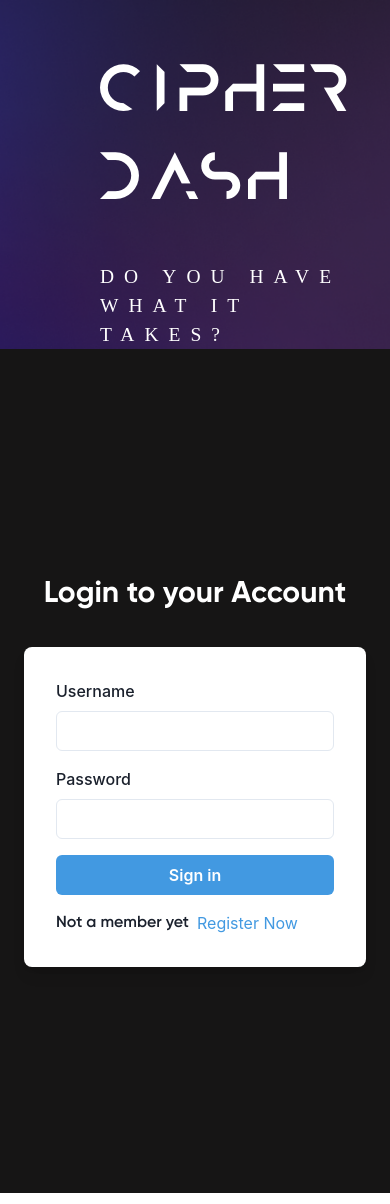
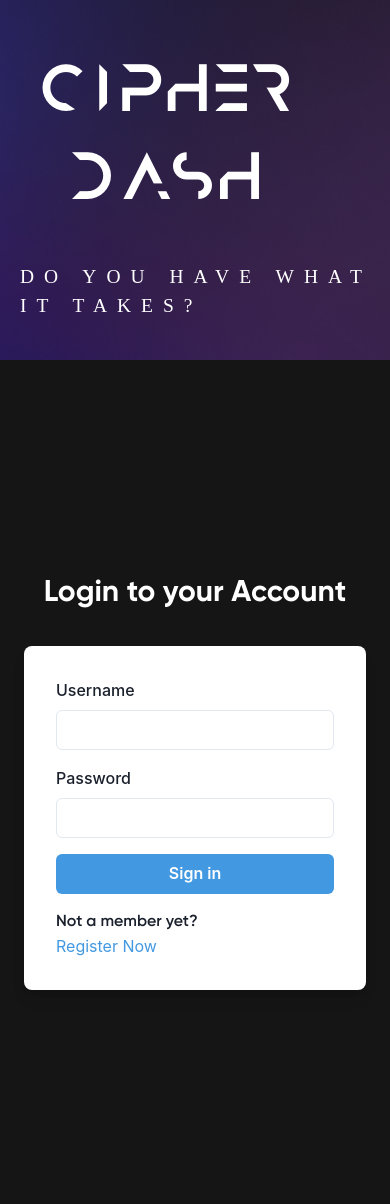
Before and after one commit to dsc-jiit-128/CrypticHunt, a React (Create React App) app in the folder cryptic_hunt/: page / in a window 390 px wide. Built offline with nearby package versions, Linux system fonts and the light colour scheme.

Commit message:
moby view

```diff
--- a/cryptic_hunt/src/Pages/Home.js
+++ b/cryptic_hunt/src/Pages/Home.js
@@ -15,14 +15,14 @@ function Home1() {
     justifyContent={'space-between'} bgRepeat='no-repeat' bgSize='cover' bgPosition='center'
     >
 
-      <Box   >
-      <Text fontFamily={'Anurati'} align={'left'}  ml={{base:100,md:100}} mt={{base:50,md:-100}}
-      alignItems={'left'} justifyContent={'left'}
-      mb={{base:10,md:0}}
+      <Box   justifyContent={'center'}  >
+      <Text fontFamily={'Anurati'}   ml={{base:0,md:100}} mt={{base:50,md:-100}}
+      mb={{base:10,md:0}} mr={{base:50,md:0}} align={{'base':'center','md':'left'}}
+
       color={'white'} fontSize={{base:'15vw',md:'8vw'}}>C I PHER<br></br>DASH</Text>
       <br></br><br></br><br></br><br></br>
-      <Text fontFamily={'Momcake'} align={'left'}  ml={100} mt={-100}
-      alignItems={'left'} justifyContent={'left'}  letterSpacing={10}
+      <Text fontFamily={'Momcake'} justifyContent={{'base':'center','md':'left'}}   ml={{base:5,md:100}} mt={-100}
+      alignItems={'left'}  letterSpacing={10}  mb={10}
       color={'white'} fontSize={{base:'5vw',md:'2vw'}}>DO YOU HAVE WHAT IT TAKES? </Text>
 
 
--- a/cryptic_hunt/src/Pages/NewTeam.js
+++ b/cryptic_hunt/src/Pages/NewTeam.js
@@ -14,14 +14,14 @@ export default function Team() {
     overflowX="hidden"
     justifyContent={'space-between'} bgRepeat='no-repeat' bgSize='cover' bgPosition='center'
     >
-   <Box   >
-      <Text fontFamily={'Anurati'} align={'left'}  ml={{base:100,md:100}} mt={{base:50,md:-100}}
-      alignItems={'left'} justifyContent={'left'}
-      mb={{base:10,md:0}}
+        <Box   justifyContent={'center'}  >
+      <Text fontFamily={'Anurati'}   ml={{base:0,md:100}} mt={{base:50,md:-100}}
+      mb={{base:10,md:0}} mr={{base:50,md:0}} align={{'base':'center','md':'left'}}
+
       color={'white'} fontSize={{base:'15vw',md:'8vw'}}>C I PHER<br></br>DASH</Text>
       <br></br><br></br><br></br><br></br>
-      <Text fontFamily={'Momcake'} align={'left'}  ml={100} mt={-100}
-      alignItems={'left'} justifyContent={'left'}  letterSpacing={10}
+      <Text fontFamily={'Momcake'} justifyContent={{'base':'center','md':'left'}}   ml={{base:5,md:100}} mt={-100}
+      alignItems={'left'}  letterSpacing={10}  mb={10}
       color={'white'} fontSize={{base:'5vw',md:'2vw'}}>DO YOU HAVE WHAT IT TAKES? </Text>
 
 
--- a/cryptic_hunt/src/Pages/Register.js
+++ b/cryptic_hunt/src/Pages/Register.js
@@ -15,14 +15,14 @@ export default function Reg() {
     overflowX="hidden"
     justifyContent={'space-between'} bgRepeat='no-repeat' bgSize='cover' bgPosition='center'
     >
-   <Box   >
-      <Text fontFamily={'Anurati'} align={'left'}  ml={{base:100,md:100}} mt={{base:50,md:-100}}
-      alignItems={'left'} justifyContent={'left'}
-      mb={{base:10,md:0}}
+     <Box   justifyContent={'center'}  >
+      <Text fontFamily={'Anurati'}   ml={{base:0,md:100}} mt={{base:50,md:-100}}
+      mb={{base:10,md:0}} mr={{base:50,md:0}} align={{'base':'center','md':'left'}}
+
       color={'white'} fontSize={{base:'15vw',md:'8vw'}}>C I PHER<br></br>DASH</Text>
       <br></br><br></br><br></br><br></br>
-      <Text fontFamily={'Momcake'} align={'left'}  ml={100} mt={-100}
-      alignItems={'left'} justifyContent={'left'}  letterSpacing={10}
+      <Text fontFamily={'Momcake'} justifyContent={{'base':'center','md':'left'}}   ml={{base:5,md:100}} mt={-100}
+      alignItems={'left'}  letterSpacing={10}  mb={10}
       color={'white'} fontSize={{base:'5vw',md:'2vw'}}>DO YOU HAVE WHAT IT TAKES? </Text>
 
 
--- a/cryptic_hunt/src/components/Login.js
+++ b/cryptic_hunt/src/components/Login.js
@@ -108,12 +108,12 @@ export default function SimpleCard() {
                   Sign in
                 </Button>
               </Stack>
-              <HStack>
-                <Text fontFamily={'Gilroy-SemiBold'}> Not a member yet</Text>
+              <Flex flexDirection={'column'}>
+                <Text fontFamily={'Gilroy-SemiBold'}> Not a member yet?</Text>
                 <Link color="blue.400" href="/register">
                   Register Now
                 </Link>
-              </HStack>
+              </Flex>
             </Stack>
           </Box>
         </Stack>
--- a/cryptic_hunt/src/components/register.js
+++ b/cryptic_hunt/src/components/register.js
@@ -160,12 +160,12 @@ export default function Register() {
                 Sign in
               </Button>
             </Stack>
-            <HStack>
+            <Flex flexDirection={'column'}>
               <Text fontFamily={'Gilroy-SemiBold'}> Already a member?</Text>
               <Link color="blue.400" href="/">
                 Sign-in now
               </Link>
-            </HStack>
+            </Flex>
           </Stack>
         </Box>
       </Stack>
```
